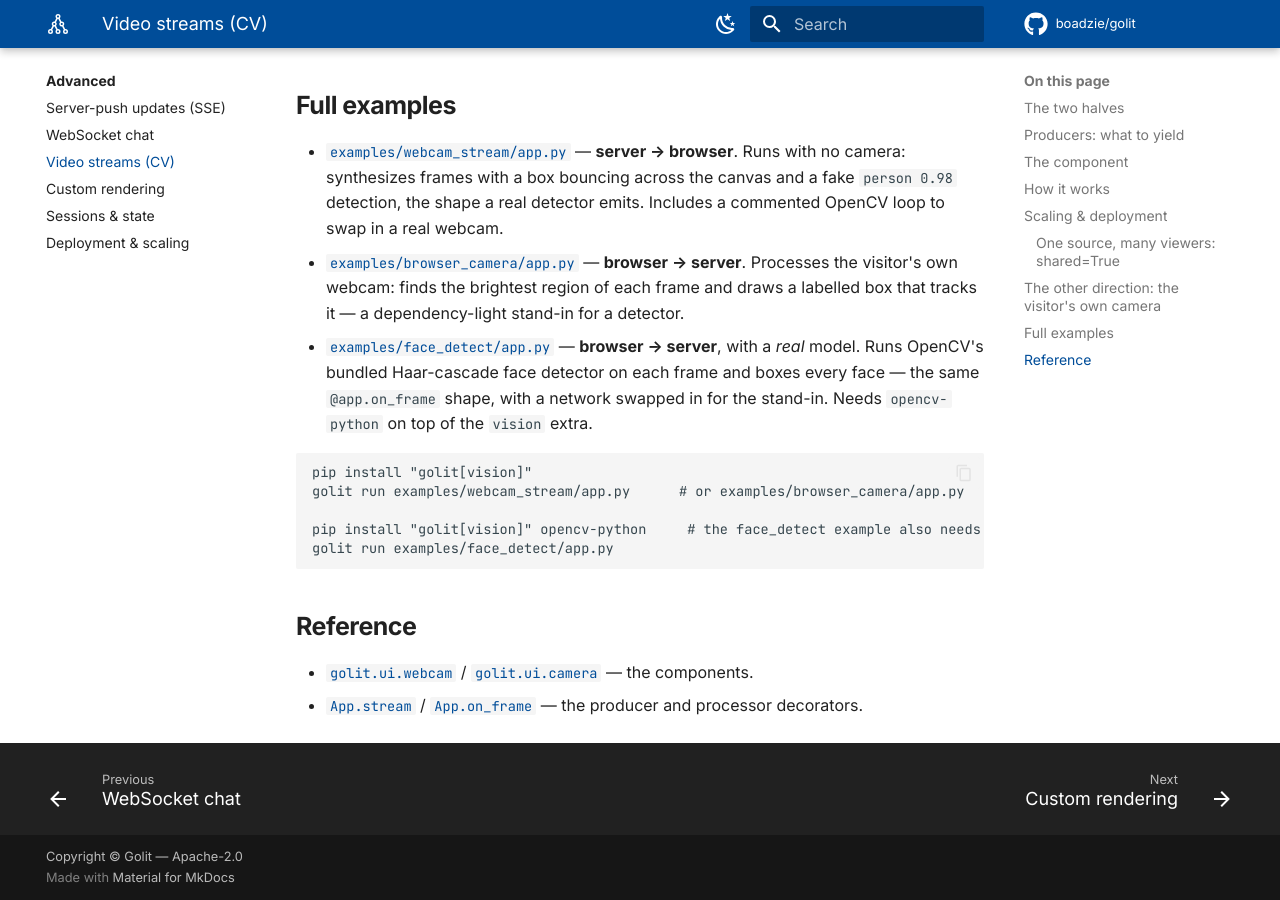
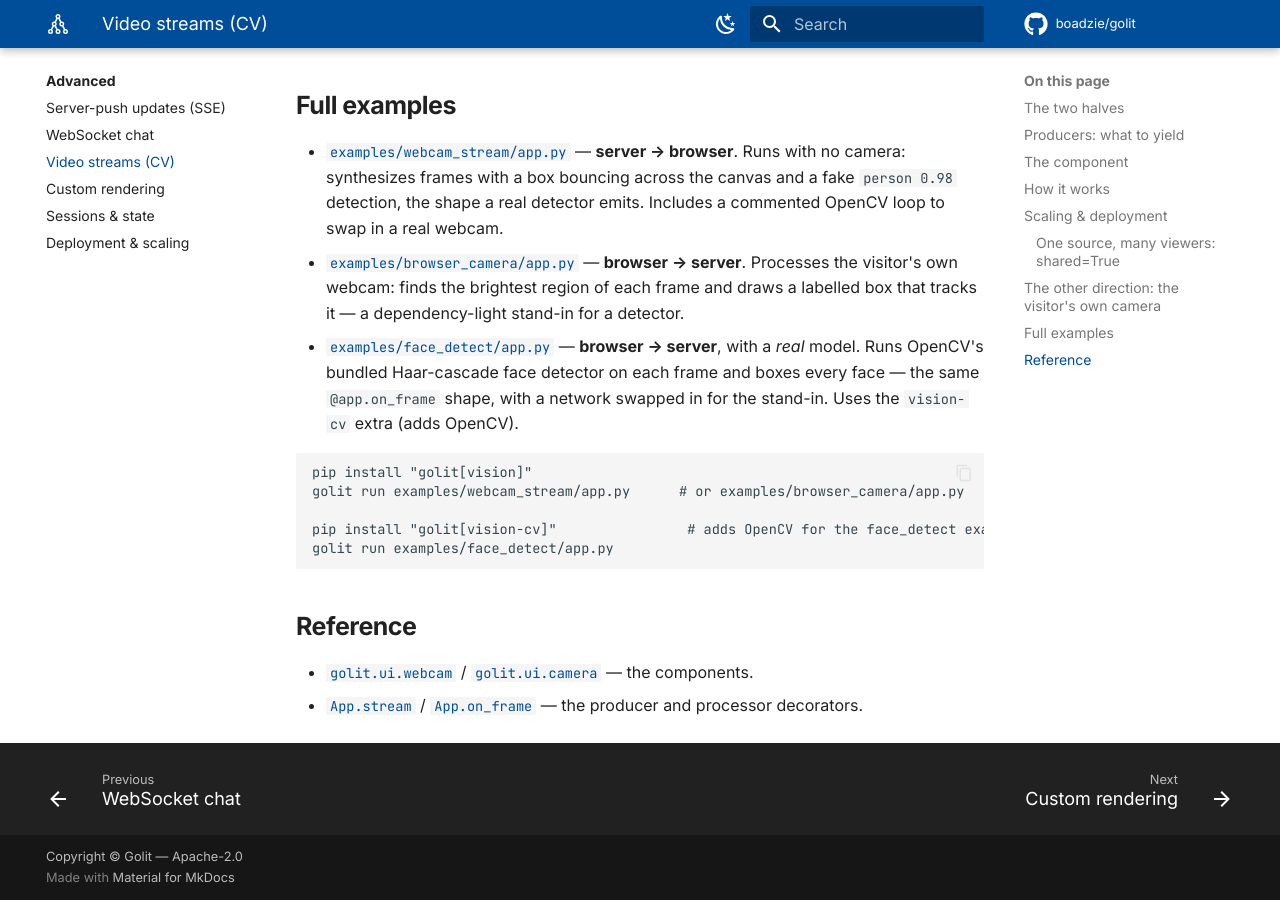
Before and after one commit to Boadzie/golit, an MkDocs documentation site: the page built from docs/advanced/video-streams.md, in a window 1280 px wide and 900 px high, scrolled down 5710 px. Built offline with MkDocs 1.6.1 and Material for MkDocs 9.7.7, drawn with Linux system fonts in a browser that asks for light colours; comment, search, counter and statistics services are not loaded.

Commit message:
docs(streaming): install the face_detect example via golit[vision-cv]

````diff
--- a/docs/advanced/video-streams.md
+++ b/docs/advanced/video-streams.md
@@ -189,13 +189,13 @@ Unlike a [`shared=True` `@app.stream`](#one-source-many-viewers-sharedtrue) (one
 
 - [`examples/webcam_stream/app.py`](https://github.com/boadzie/golit/tree/main/examples/webcam_stream) — **server → browser**. Runs with no camera: synthesizes frames with a box bouncing across the canvas and a fake `person 0.98` detection, the shape a real detector emits. Includes a commented OpenCV loop to swap in a real webcam.
 - [`examples/browser_camera/app.py`](https://github.com/boadzie/golit/tree/main/examples/browser_camera) — **browser → server**. Processes the visitor's own webcam: finds the brightest region of each frame and draws a labelled box that tracks it — a dependency-light stand-in for a detector.
-- [`examples/face_detect/app.py`](https://github.com/boadzie/golit/tree/main/examples/face_detect) — **browser → server**, with a *real* model. Runs OpenCV's bundled Haar-cascade face detector on each frame and boxes every face — the same `@app.on_frame` shape, with a network swapped in for the stand-in. Needs `opencv-python` on top of the `vision` extra.
+- [`examples/face_detect/app.py`](https://github.com/boadzie/golit/tree/main/examples/face_detect) — **browser → server**, with a *real* model. Runs OpenCV's bundled Haar-cascade face detector on each frame and boxes every face — the same `@app.on_frame` shape, with a network swapped in for the stand-in. Uses the `vision-cv` extra (adds OpenCV).
 
 ```
 pip install "golit[vision]"
 golit run examples/webcam_stream/app.py      # or examples/browser_camera/app.py
 
-pip install "golit[vision]" opencv-python     # the face_detect example also needs OpenCV
+pip install "golit[vision-cv]"                # adds OpenCV for the face_detect example
 golit run examples/face_detect/app.py
 ```
 
````
Also changed, not shown: 1 other file.
